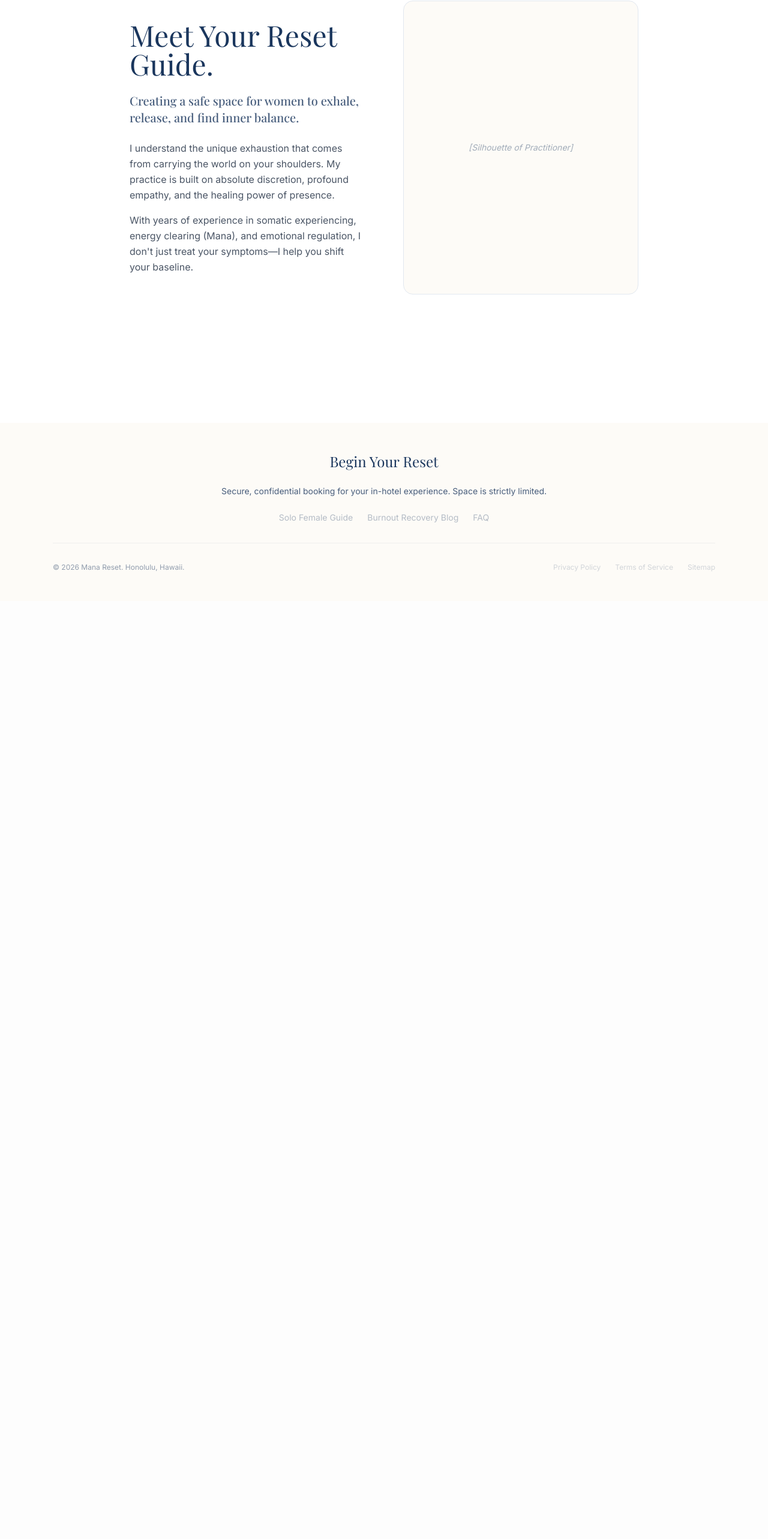
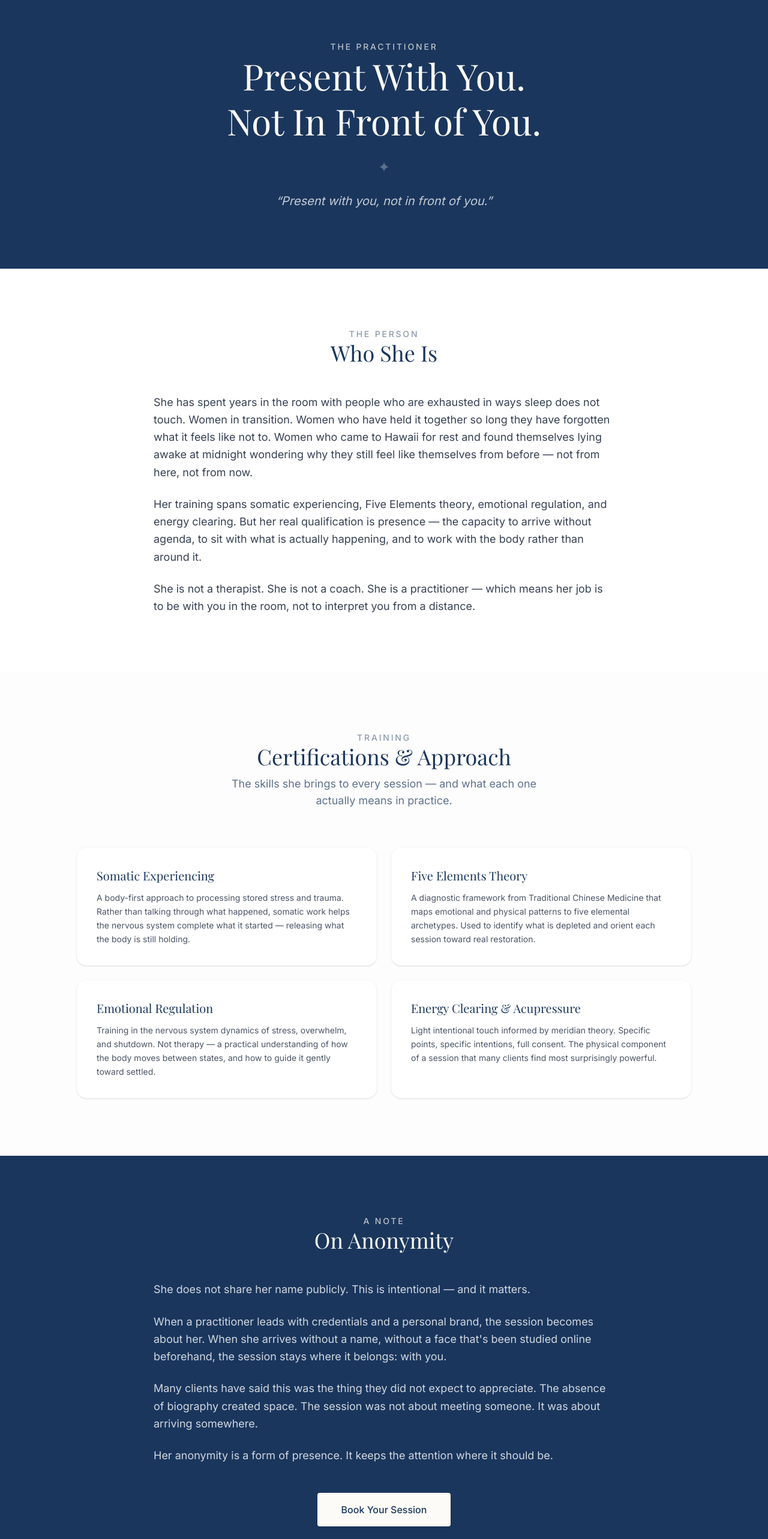
Before and after one commit to acutherapy/mana-web, a Next.js app: page /en/guide in a window 1280 px wide. Shown: the part 191-2757 px from the top of the page at 60% size. Before the commit the page ends 1193 px from the top, so only its background shows below. Built offline with nearby package versions, Linux system fonts and the light colour scheme; a web font is replaced by a local one.

Commit message:
Rewrite guide page: credentials, anonymity section, practitioner bio

```diff
--- a/src/app/[lang]/guide/page.tsx
+++ b/src/app/[lang]/guide/page.tsx
@@ -1,23 +1,142 @@
-export const metadata = {
-  title: 'Your Private Healing Guide in Hawaii | Mana Reset',
-  description: 'Learn about the philosophy behind Mana Reset. A dedicated practitioner providing safe, private, and transformative experiences for solo female travelers in Hawaii.',
+import type { Metadata } from 'next';
+import Link from 'next/link';
+
+export const metadata: Metadata = {
+  title: 'Your Guide | Mana Reset — Private Wellness for Solo Female Travelers in Hawaii',
+  description:
+    'The practitioner behind Mana Reset: certified in somatic experiencing, Five Elements theory, emotional regulation, and energy clearing. Anonymous by design. Present by choice.',
 };
+
+const credentials = [
+  {
+    title: 'Somatic Experiencing',
+    description:
+      'A body-first approach to processing stored stress and trauma. Rather than talking through what happened, somatic work helps the nervous system complete what it started — releasing what the body is still holding.',
+  },
+  {
+    title: 'Five Elements Theory',
+    description:
+      'A diagnostic framework from Traditional Chinese Medicine that maps emotional and physical patterns to five elemental archetypes. Used to identify what is depleted and orient each session toward real restoration.',
+  },
+  {
+    title: 'Emotional Regulation',
+    description:
+      'Training in the nervous system dynamics of stress, overwhelm, and shutdown. Not therapy — a practical understanding of how the body moves between states, and how to guide it gently toward settled.',
+  },
+  {
+    title: 'Energy Clearing & Acupressure',
+    description:
+      'Light intentional touch informed by meridian theory. Specific points, specific intentions, full consent. The physical component of a session that many clients find most surprisingly powerful.',
+  },
+];
 
 export default function GuidePage() {
   return (
-    <main className="min-h-screen bg-white">
-      <section className="py-24 px-6 max-w-4xl mx-auto flex flex-col md:flex-row gap-16 items-center">
-        <div className="flex-1 space-y-6">
-          <h1 className="text-4xl md:text-5xl font-serif text-ocean">Meet Your Reset Guide.</h1>
-          <h2 className="text-xl text-ocean/80 font-medium">Creating a safe space for women to exhale, release, and find inner balance.</h2>
-          <div className="space-y-4 text-gray-600 leading-relaxed">
-            <p>I understand the unique exhaustion that comes from carrying the world on your shoulders. My practice is built on absolute discretion, profound empathy, and the healing power of presence.</p>
-            <p>With years of experience in somatic experiencing, energy clearing (Mana), and emotional regulation, I don't just treat your symptoms—I help you shift your baseline.</p>
+    <main className="min-h-screen font-sans">
+      {/* Hero */}
+      <section className="pt-40 pb-24 px-6 bg-ocean text-center">
+        <div className="max-w-3xl mx-auto space-y-6">
+          <span className="text-sm font-medium tracking-[0.2em] text-sand/70 uppercase">
+            The Practitioner
+          </span>
+          <h1 className="text-5xl lg:text-6xl font-serif text-sand leading-tight">
+            Present With You.<br />Not In Front of You.
+          </h1>
+          <p className="text-sand/30 text-2xl">✦</p>
+          <p className="text-lg lg:text-xl text-white/75 leading-relaxed max-w-2xl mx-auto italic font-serif">
+            &ldquo;Present with you, not in front of you.&rdquo;
+          </p>
+        </div>
+      </section>
+
+      {/* Bio */}
+      <section className="py-24 px-6 bg-white">
+        <div className="max-w-3xl mx-auto space-y-8">
+          <div className="text-center space-y-3 mb-12">
+            <span className="text-sm font-medium tracking-[0.2em] text-ocean/50 uppercase">
+              The Person
+            </span>
+            <h2 className="text-4xl font-serif text-ocean">Who She Is</h2>
+          </div>
+          <div className="space-y-6 text-gray-700 text-lg leading-relaxed">
+            <p>
+              She has spent years in the room with people who are exhausted in ways sleep does not
+              touch. Women in transition. Women who have held it together so long they have forgotten
+              what it feels like not to. Women who came to Hawaii for rest and found themselves lying
+              awake at midnight wondering why they still feel like themselves from before — not from
+              here, not from now.
+            </p>
+            <p>
+              Her training spans somatic experiencing, Five Elements theory, emotional regulation, and
+              energy clearing. But her real qualification is presence — the capacity to arrive without
+              agenda, to sit with what is actually happening, and to work with the body rather than
+              around it.
+            </p>
+            <p>
+              She is not a therapist. She is not a coach. She is a practitioner — which means her job
+              is to be with you in the room, not to interpret you from a distance.
+            </p>
           </div>
         </div>
-        <div className="flex-1">
-          <div className="w-full aspect-[4/5] bg-sand rounded-2xl border border-sand-dark flex items-center justify-center">
-            <span className="text-ocean/40 font-serif italic text-sm">[Silhouette of Practitioner]</span>
+      </section>
+
+      {/* Credentials */}
+      <section className="py-24 px-6 bg-sand/20">
+        <div className="max-w-5xl mx-auto">
+          <div className="text-center space-y-3 mb-16">
+            <span className="text-sm font-medium tracking-[0.2em] text-ocean/50 uppercase">
+              Training
+            </span>
+            <h2 className="text-4xl font-serif text-ocean">Certifications & Approach</h2>
+            <p className="text-ocean/70 text-lg max-w-xl mx-auto">
+              The skills she brings to every session — and what each one actually means in practice.
+            </p>
+          </div>
+          <div className="grid gap-6 md:grid-cols-2">
+            {credentials.map((c) => (
+              <div key={c.title} className="bg-white rounded-2xl p-8 shadow-sm border border-sand/60">
+                <h3 className="text-xl font-serif text-ocean mb-3">{c.title}</h3>
+                <p className="text-gray-600 leading-relaxed text-sm">{c.description}</p>
+              </div>
+            ))}
+          </div>
+        </div>
+      </section>
+
+      {/* On Anonymity */}
+      <section className="py-24 px-6 bg-ocean text-white">
+        <div className="max-w-3xl mx-auto space-y-8">
+          <div className="text-center space-y-3 mb-12">
+            <span className="text-sm font-medium tracking-[0.2em] text-sand/70 uppercase">
+              A Note
+            </span>
+            <h2 className="text-4xl font-serif text-sand">On Anonymity</h2>
+          </div>
+          <div className="space-y-6 text-white/80 text-lg leading-relaxed">
+            <p>
+              She does not share her name publicly. This is intentional — and it matters.
+            </p>
+            <p>
+              When a practitioner leads with credentials and a personal brand, the session becomes
+              about her. When she arrives without a name, without a face that&apos;s been studied
+              online beforehand, the session stays where it belongs: with you.
+            </p>
+            <p>
+              Many clients have said this was the thing they did not expect to appreciate. The absence
+              of biography created space. The session was not about meeting someone. It was about
+              arriving somewhere.
+            </p>
+            <p>
+              Her anonymity is a form of presence. It keeps the attention where it should be.
+            </p>
+          </div>
+          <div className="mt-12 text-center">
+            <Link
+              href="/en/booking"
+              className="inline-block bg-sand text-ocean px-10 py-4 rounded font-medium hover:bg-white transition shadow-sm"
+            >
+              Book Your Session
+            </Link>
           </div>
         </div>
       </section>
```
